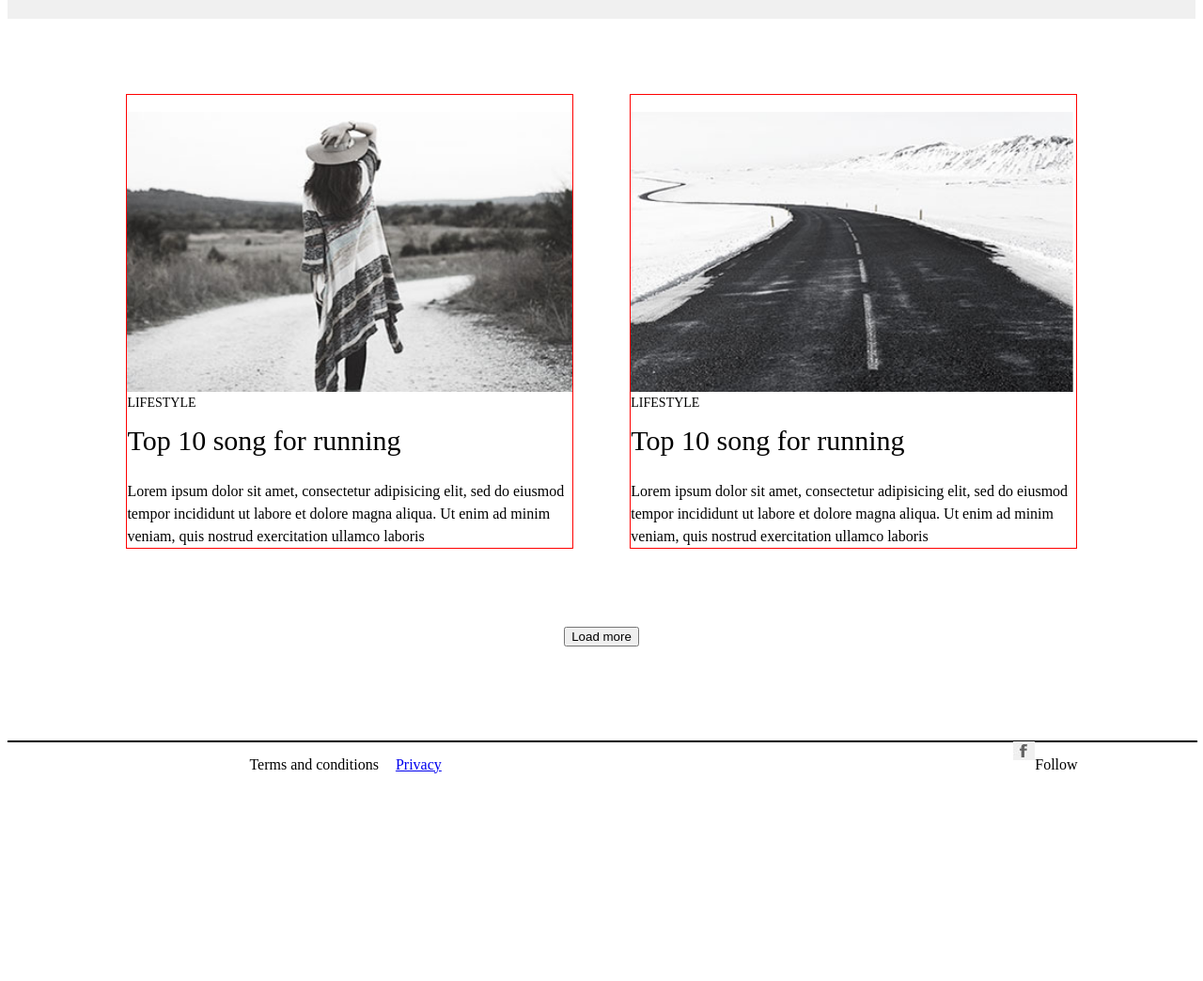
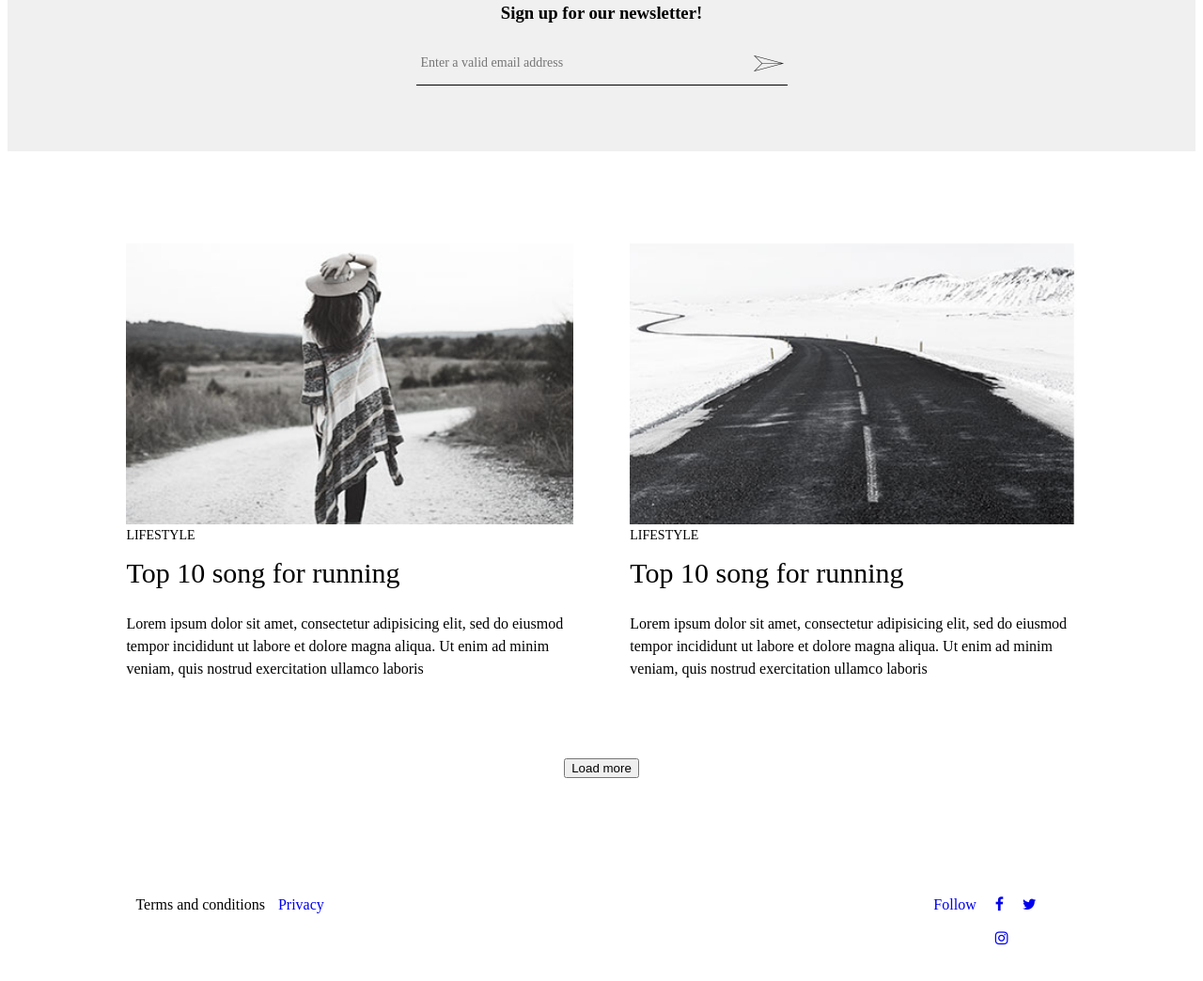
Before and after one commit to Mitabarua/psd, a plain HTML site: page index.html in a window 1280 px wide. Shown: the part 2629-3673 px from the top of the page at 94% size. Before the commit the page ends 3468 px from the top, so only its background shows below. Drawn offline with Linux system fonts and the light colour scheme.

Commit message:
Add files via upload

```diff
--- a/css/style.css
+++ b/css/style.css
@@ -105,9 +105,9 @@
 	padding:0 0 80px;
 }
 .s_blog{
-	margin-top:80px;
+	margin-bottom:80px;
+	margin-top: 80px ;
 	width:47%;
-	border:1px solid red;
 	box-sizing:border-box;
 	float:left;
 }
@@ -138,7 +138,6 @@
 .s_form{
 	position:relative;
 	width:400px;
-	border:5px solid red;
 	margin:0 auto;
 }
 .s_form input{
@@ -200,23 +199,37 @@
 /*footer start*/
 .footer{
 	width:100%;
-	border:1px solid black;
-}
-.container4{
-	margin:0 auto;
-	width:80%;
+	background-color:#f0f0f0;
+
 }
 .f_p{
-	margin-left:130px;
-    float:left;
+	padding:10px;
+	float:left;
+	width:30%;
+
+
 }
 .f_p a{
-	margin-left:18px;
+	padding: 10px;
+	text-decoration:none;
 }
-.f_p2{
+.item{
 	float:right;
+	width:20%;
+ }
+.item ul{
+
+ }
+.item ul li{
+
+	list-style:none;
+ }
+.item ul li a {
+     float:left;
+     padding:10px 10px;
+	 text-decoration:none;
 }
-.icon{
-	float:right;
-}
+
+
+
 /*footer end*/
--- a/index.html
+++ b/index.html
@@ -1,10 +1,11 @@
 <!DOCTYPE html>
 <html lang="en">
 <head>
+	<title> minomo</title>
 	<meta charset="UTF-8">
 	<meta name="viewport" content="width=device-width, initial-scale=1.0">
-	<title> Minimo</title>
 	<link rel="stylesheet"  href="css/style.css">
+	<link rel="stylesheet" href="https://cdnjs.cloudflare.com/ajax/libs/font-awesome/4.7.0/css/font-awesome.min.css">
 </head>
 <body>
 	<!--header start-->
@@ -28,7 +29,7 @@
 	<section class="banner">
 		<div class="container">
 			<div class="b_img">
-				<img src="images/banner.jpg"alt="Minimo">
+				<img src="images/banner.jpg" alt="Minimo">
 			</div>
 		</div>
 	</section>
@@ -62,7 +63,7 @@
 	<!--single blog start-->
 	<div class="s_blog">
 				<div class="s_img">
-			<img src="images/b1.jpg" alt="Minimo">
+			<img src="images/b2.jpg" alt="Minimo">
 		</div>
 		<p class="c_tag">Lifestyle</p>
 		<h2 class="c_title">More than just a music festival </h2>
@@ -72,7 +73,7 @@
 	<!--single blog start-->
 	<div class="s_blog">
 				<div class="s_img">
-			<img src="images/b1.jpg" alt="Minimo">
+			<img src="images/b3.jpg" alt="Minimo">
 		</div>
 		<p class="c_tag">Lifestyle</p>
 		<h2 class="c_title">More than just a music festival </h2>
@@ -82,21 +83,21 @@
 	<!--single blog start-->
 	<div class="s_blog">
 				<div class="s_img">
-			<img src="images/b1.jpg" alt="Minimo">
+			<img src="images/b4.jpg" alt="Minimo">
 		</div>
 		<p class="c_tag">Lifestyle</p>
 		<h2 class="c_title">More than just a music festival </h2>
 		<p class="c_text">Lorem ipsum dolor sit amet, consectetur adipisicing elit, sed do eiusmod tempor incididunt ut labore et dolore magna aliqua. Ut enim ad minim veniam, quis nostrud exercitation ullamco laboris </p>
-	</div>
+		</div>
 	<!--single blog end-->
-		</div>
-	</section>
+</div>
+</section>
 <!--blog end-->
 <!--news start-->
 <section class="news">
 	<div class="container2"></div>
 	<div class="signup">
-		<h1 class="title" s_h1> Sign up for our newsletter!</h1>
+		<h3 class="title" s_h3> Sign up for our newsletter!</h1>
 		<form action="" method="" class="s_form">
 			<input type="email" placeholder="Enter a valid email address">
 			<button type="submit">
@@ -130,8 +131,6 @@
 	<p class="c_text">Lorem ipsum dolor sit amet, consectetur adipisicing elit, sed do eiusmod tempor incididunt ut labore et dolore magna aliqua. Ut enim ad minim veniam, quis nostrud exercitation ullamco laboris  </p>
 </div>
 	<!--single blog2 end-->
-</div>
-	</section>
 
 
 <!--blog2 end-->
@@ -145,20 +144,18 @@
 
 <!--load end-->
 <!--footer start-->
-<footer>
-	<div class="footer">
-		<div class="container4">
+		<div class="footer">
+<p class="f_p">Terms and conditions<a href="#"> Privacy</a></p>
+	<nav class="item">
+		<ul>
+			<li><a href="#">Follow</a></li>
+            <li><a href="#" class="fa fa-facebook"></a></li>
+		    <li><a href="#" class="fa fa-twitter"></a></li>
+		    <li><a href="#" class="fa fa-instagram"></a></li>
+		    </ul>
 
-	<p class="f_p">Terms and conditions<a href="#">Privacy</a></p>
-	<p class="f_p2">Follow </p>
-	<div class="icon">
-		<img src="images/f1.jpg" alt="facebook">
-
-</div>
-
-
-
-    </div>
+	</div>
+    </nav>
 	</footer>
 
 <!--footer end-->
```
